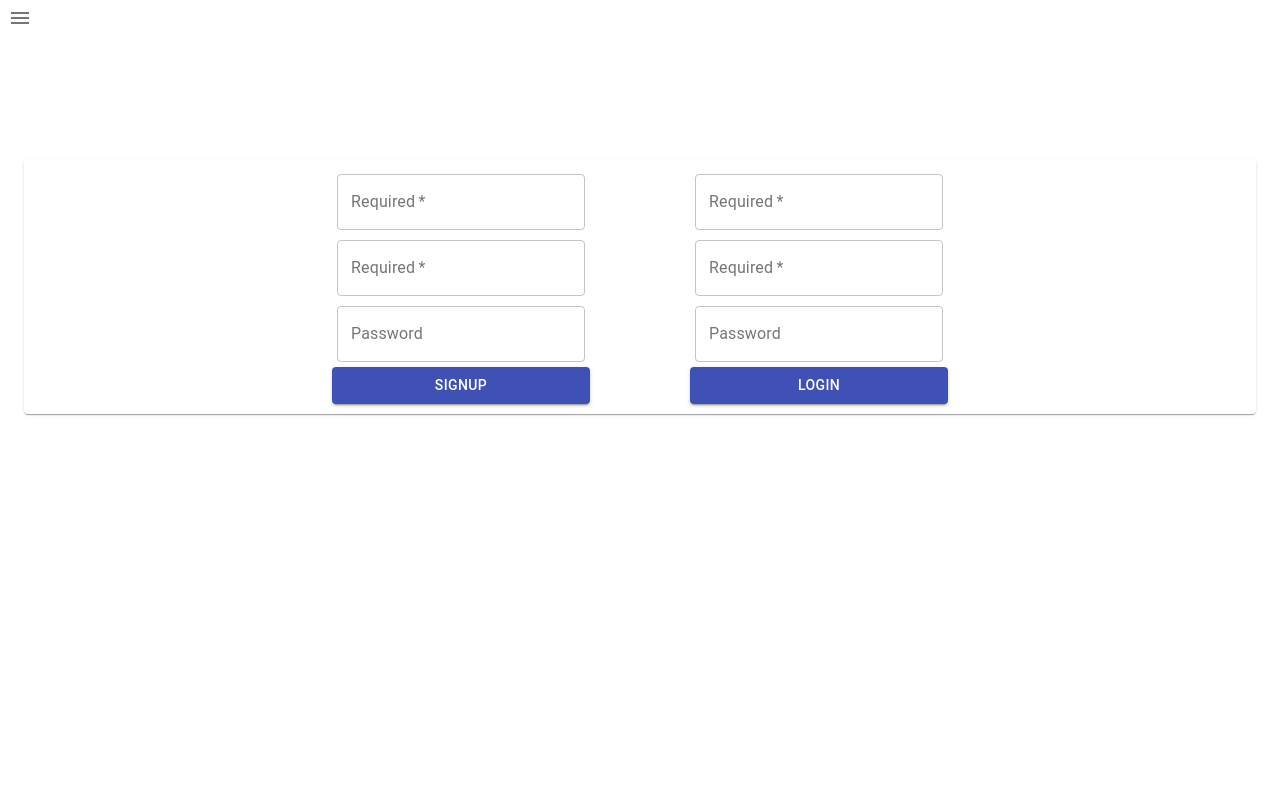
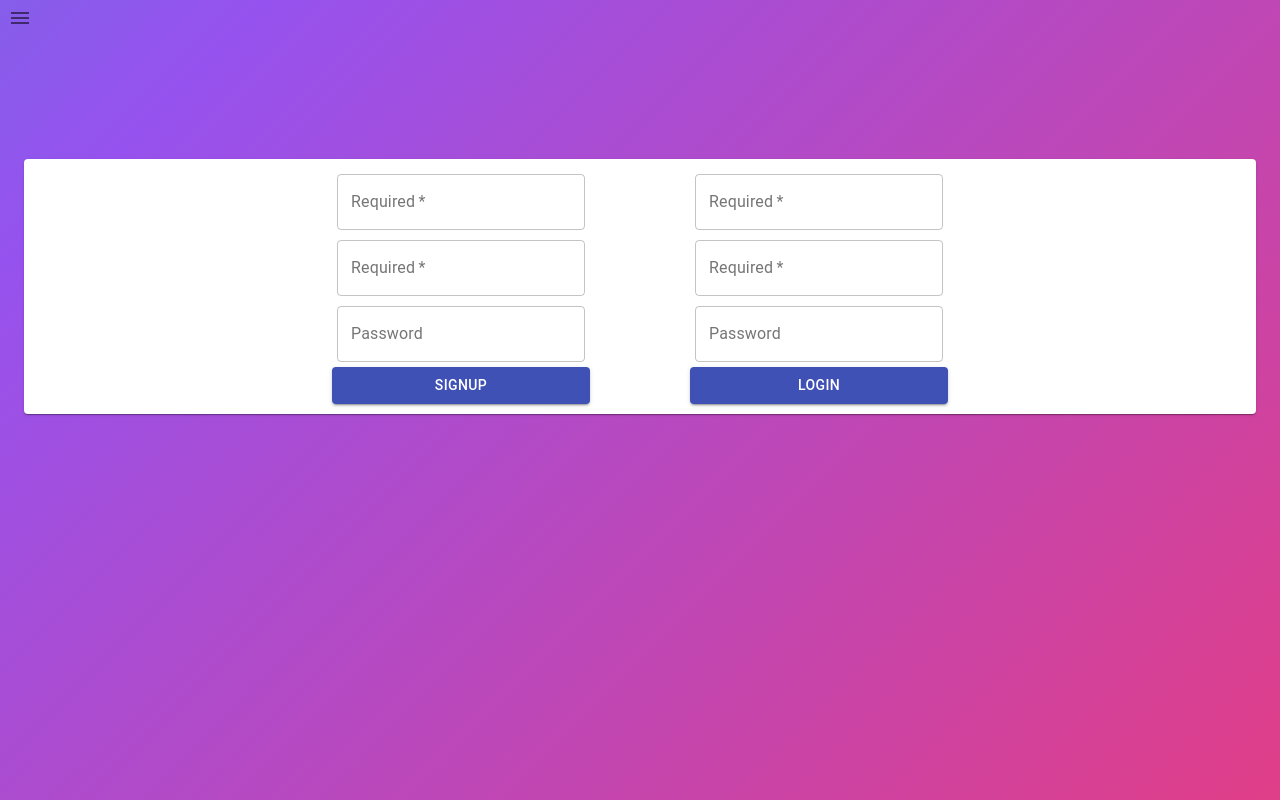
Before and after one commit to coleman-buffa/media-plug, a React (Create React App) app in the folder client/: page / in a window 1280 px wide. Shown: the top 800 px of the page. Built offline with nearby package versions, Linux system fonts and the light colour scheme.

Commit message:
added animated background back

```diff
--- a/client/src/App.css
+++ b/client/src/App.css
@@ -39,7 +39,7 @@
 
 /* ################################## */
 /* Animated background */
-/* html, body {
+html, body {
   width: 100%;
   height: 100%;
 }
@@ -60,8 +60,8 @@ body {
   100% {
     background-position: 0% 50%;
   }
-} */
-/* ################################## */
+}
+/* ##################################
 
 /* body {
   background: linear-gradient(darkgrey, white, white, darkgrey);
```
